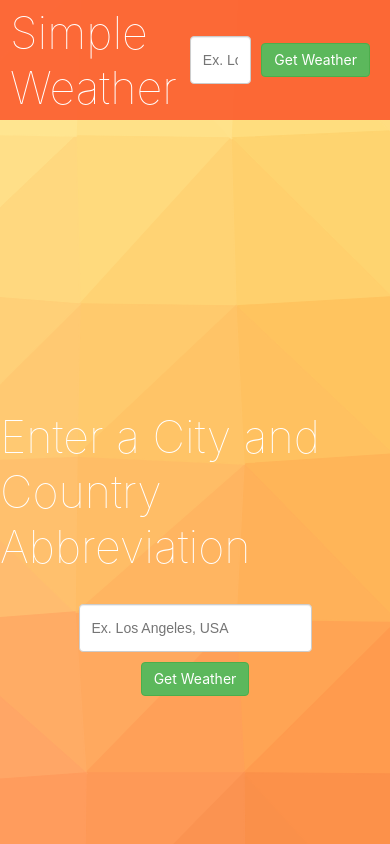
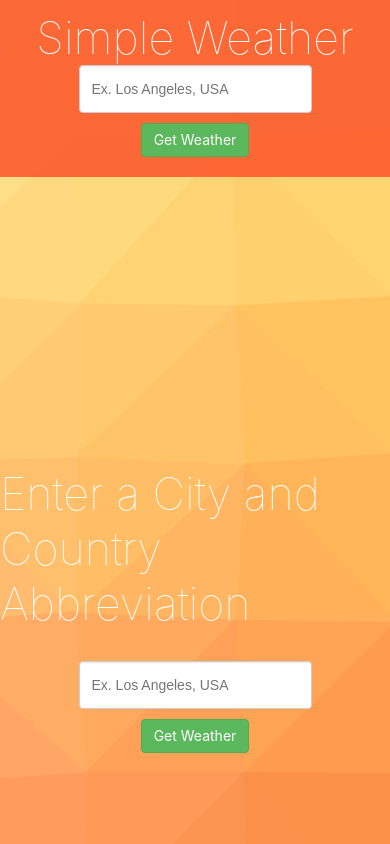
Before and after one commit to loganFry/simple-weather, a React (Create React App) app: page / in a window 390 px wide. Shown: the top 844 px of the page. Built offline with nearby package versions, Linux system fonts and the light colour scheme.

Commit message:
Added media query to stack menu on small screens

```diff
--- a/package.json
+++ b/package.json
@@ -10,6 +10,7 @@
     "query-string": "^6.0.0",
     "react": "^16.2.0",
     "react-dom": "^16.2.0",
+    "react-responsive": "^4.1.0",
     "react-router": "^4.2.0",
     "react-router-dom": "^4.2.2",
     "react-scripts": "1.1.1"
--- a/src/components/Nav.js
+++ b/src/components/Nav.js
@@ -1,13 +1,24 @@
 var React = require("react");
 var WeatherForm = require('./WeatherForm');
 var Link = require('react-router-dom').Link;
+var MediaQuery = require('react-responsive').default;
 
 class Nav extends React.Component {
   render() {
       return (
-        <div className='nav'>
-            <Link to='/' className='header'>Simple Weather</Link>
-            <WeatherForm direction='row'/>
+        <div>
+            <MediaQuery minWidth={675}>
+              <div className='nav nav-horizontal'>
+                <Link to='/' className='header'>Simple Weather</Link>
+                <WeatherForm direction='row'/>
+              </div>
+            </MediaQuery>
+            <MediaQuery maxWidth={674}>
+              <div className='nav nav-vertical'>
+                <Link to='/' className='header'>Simple Weather</Link>
+                <WeatherForm direction='column'/>
+              </div>
+            </MediaQuery>
         </div>
       );
   }
--- a/src/index.css
+++ b/src/index.css
@@ -28,13 +28,19 @@ body {
 
 .nav {
   display: flex;
-  flex-direction: row;
   justify-content: space-between;
   background: rgba(252, 90, 44, 0.89);
   color: white;
   align-items: center;
   padding: 10px;
-  height: 100px;
+}
+
+.nav-horizontal {
+  flex-direction: row;
+}
+
+.nav-vertical {
+  flex-direction: column;
 }
 
 .header {
@@ -123,7 +129,7 @@ body {
   height: 200px;
 }
 
-.temp-summary{
+.temp-summary {
   display: flex;
   flex-direction: row;
   flex-wrap: nowrap;
```
Also changed, not shown: 1 other file (tests, documents, lock files or other folders).
